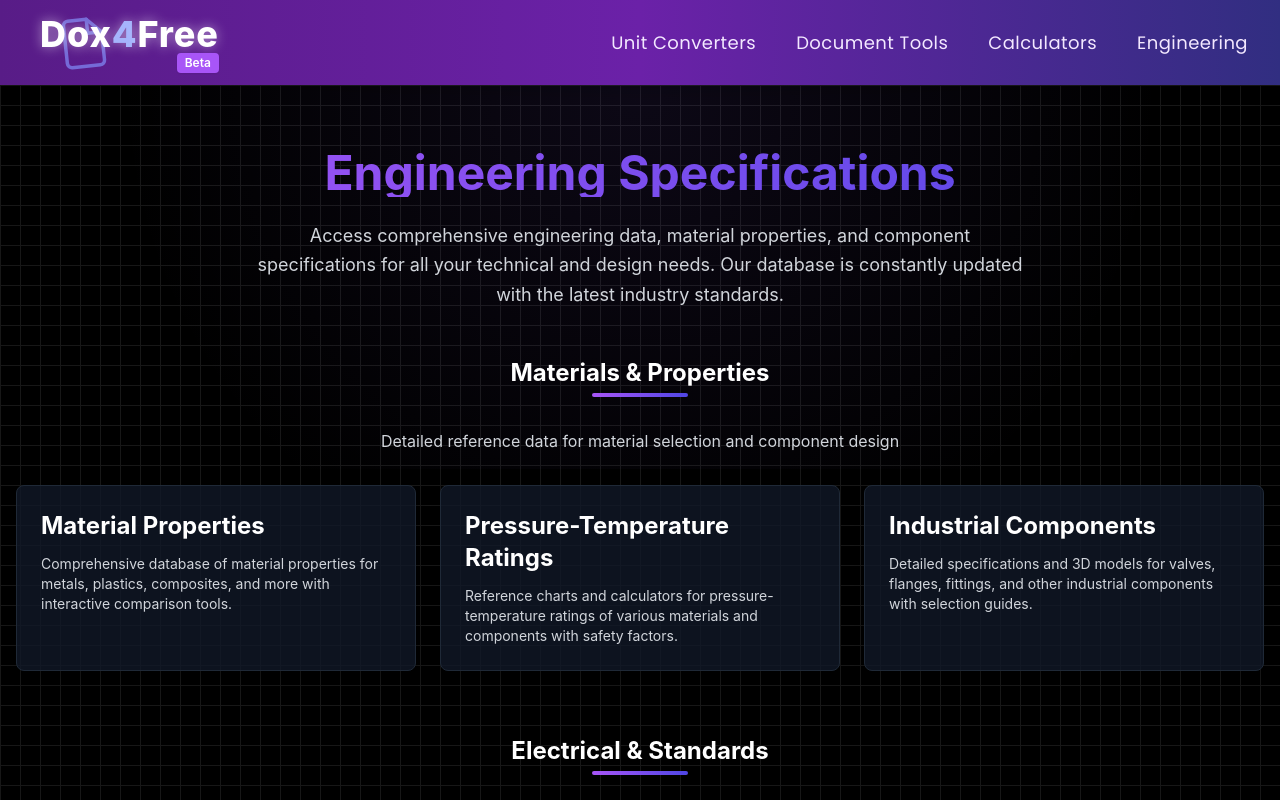
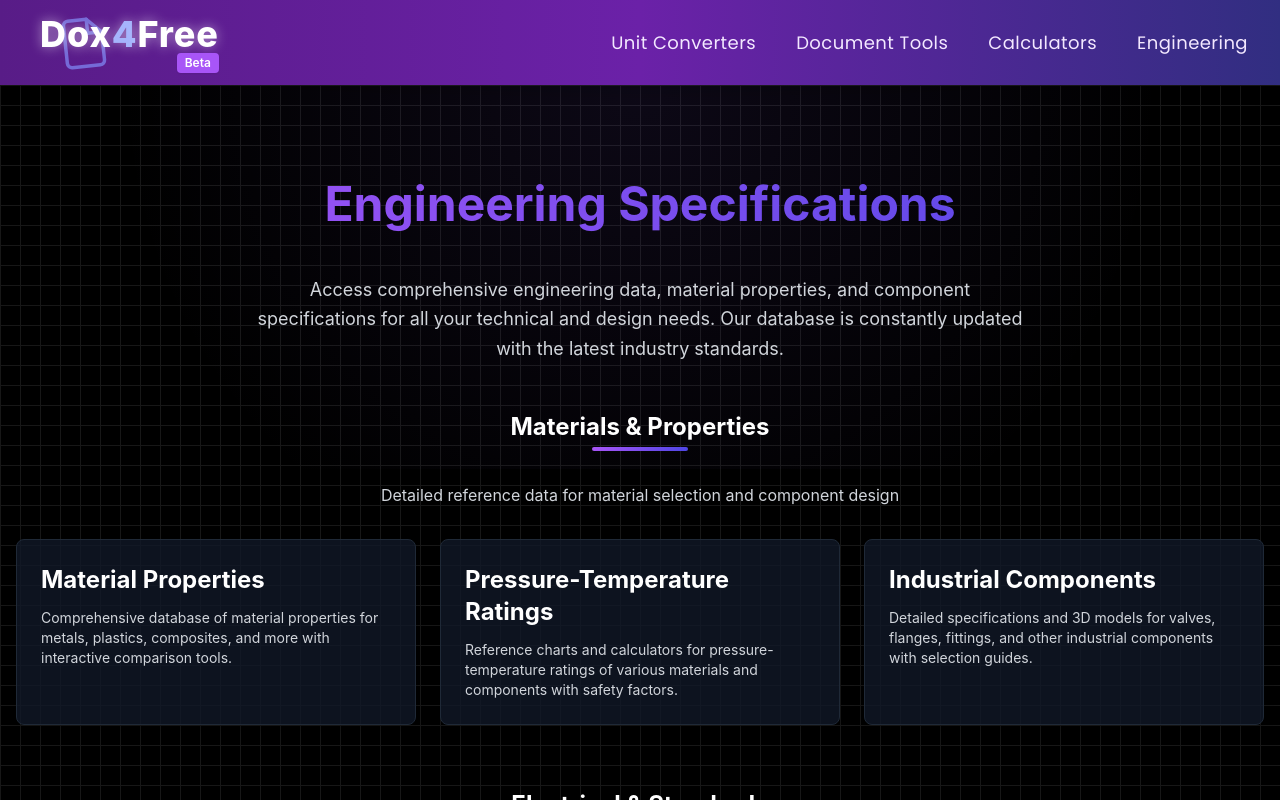
Before and after one commit to Evrenyilmaz101/dox4free, a React (Create React App) app: page /engineering-specs in a window 1280 px wide. Shown: the top 800 px of the page. Built offline with nearby package versions, Linux system fonts and the light colour scheme.

Commit message:
Fix heading text: ensure g and p characters aren't cut off

```diff
--- a/src/pages/EngineeringSpecsPage.tsx
+++ b/src/pages/EngineeringSpecsPage.tsx
@@ -135,8 +135,10 @@ const EngineeringSpecsPage: React.FC = () => {
       <div className="relative z-10 container mx-auto px-4 py-8">
         {isRootPath ? (
           <>
-            <div className="text-center mb-12 pt-8">
-              <h1 className="text-5xl font-bold mb-6 bg-clip-text text-transparent bg-gradient-to-r from-purple-500 to-indigo-600">Engineering Specifications</h1>
+            <div className="text-center mb-12 pt-12">
+              <h1 className="text-5xl font-bold mb-8 leading-relaxed bg-clip-text text-transparent bg-gradient-to-r from-purple-500 to-indigo-600">
+                Engineering Specifications
+              </h1>
               <p className="text-lg text-gray-300 max-w-3xl mx-auto leading-relaxed">
                 Access comprehensive engineering data, material properties, and
                 component specifications for all your technical and design needs. Our database is
```
